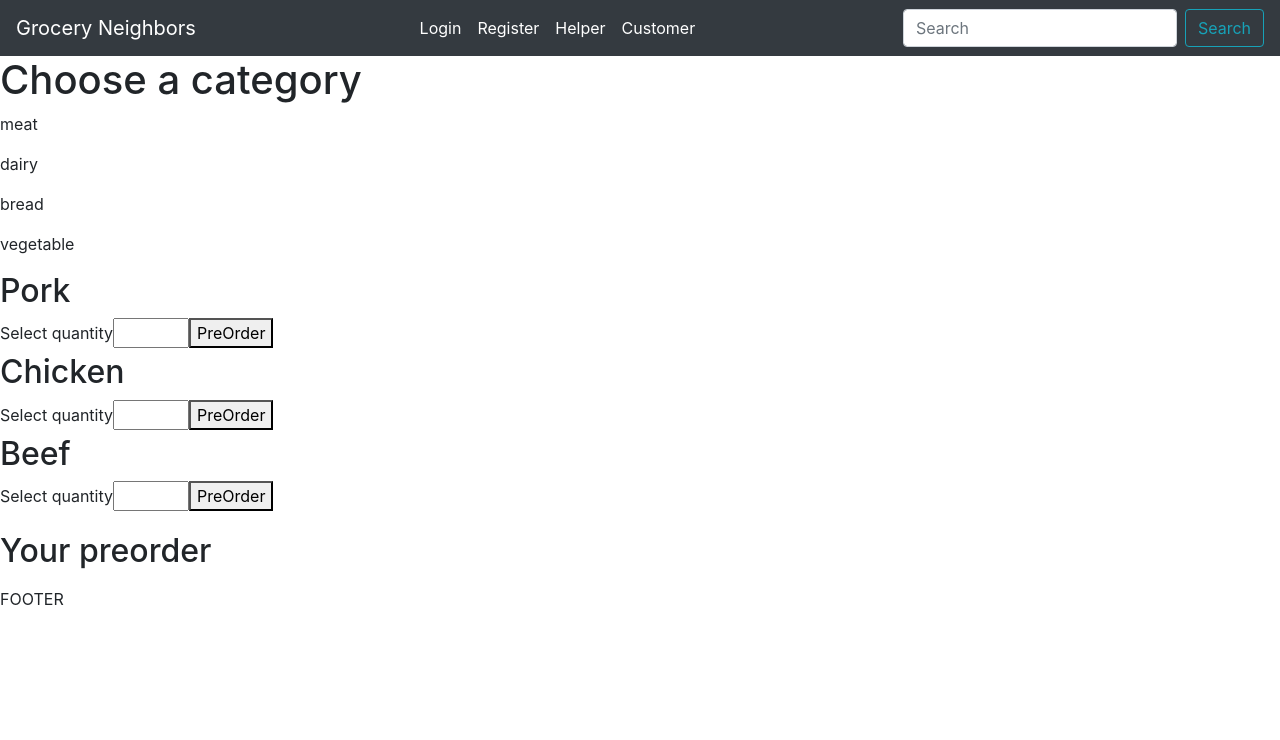
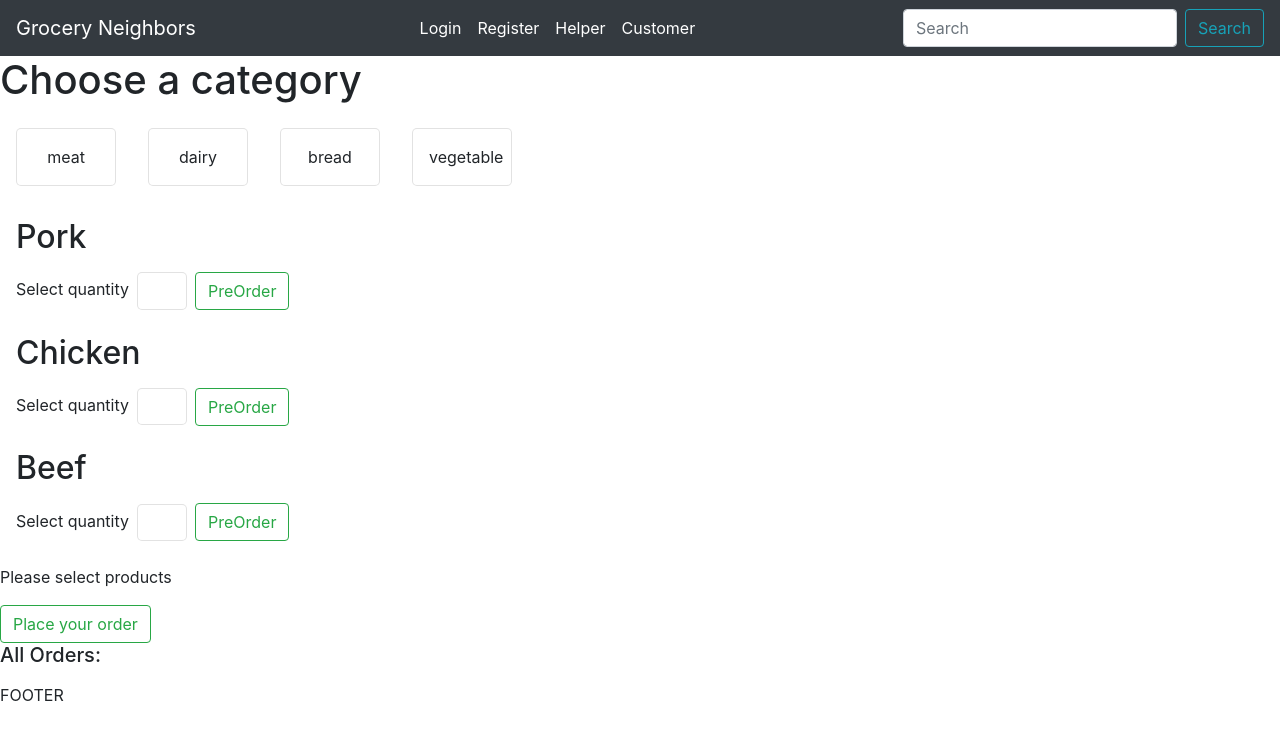
Before and after one commit to bea94k/neighbors-help, a React (Create React App) app in the folder neighbors-help/: page /customer in a window 1280 px wide. Both pictures are taken after a click on the element "meat". Shown: the top 740 px of the page. Built offline with nearby package versions, Linux system fonts and the light colour scheme; data requests are answered from the project's data file.

Commit message:
Add order submit button and orders to database

```diff
--- a/neighbors-help/db.json
+++ b/neighbors-help/db.json
@@ -73,5 +73,6 @@
             "id": 4,
             "name": "vegetable"
         }
-    ]
+    ],
+    "orders": []
 }
--- /dev/null
+++ b/neighbors-help/src/Components/FormAddToOrder.css
@@ -0,0 +1,27 @@
+.categoryCard{
+    width: 100px;
+    text-align: center;
+    margin: 1rem;
+    background: #fff;
+    padding: 1rem;
+    display: inline-block;
+    border-radius: 5px;
+    border: 1px solid rgba(139, 139, 139, 0.25);
+}
+
+.product{
+    margin: 1rem;
+}
+
+.product input {
+  width: 50px;
+  border-radius: 5px;
+  border: 1px solid rgba(139, 139, 139, 0.25);
+  padding: 0.5rem;
+  margin: 0.5rem;
+  font-size: 0.8rem;
+}
+
+.preOrder{
+    margin: 1rem;
+  }
--- a/neighbors-help/src/Components/FormAddToOrder.js
+++ b/neighbors-help/src/Components/FormAddToOrder.js
@@ -1,5 +1,7 @@
 import React, { useState, useEffect } from "react";
 import axios from 'axios';
+import './FormAddToOrder.css';
+import Button from 'react-bootstrap/Button';
 
 const FormCategories = () => {
 
@@ -17,7 +19,7 @@ const FormCategories = () => {
 
     const categoryList = categories.map(cat => {
         return (
-            <p key={cat.id}
+            <p className="categoryCard" key={cat.id}
                 onClick={() => showProductHandler(cat.id)}>
                 {cat.name}
             </p>
@@ -47,33 +49,45 @@ const FormCategories = () => {
 
     const productList = products.map(prod => {
         return (
-            <div key={prod.id}>
+            <div key={prod.id} className="product">
                 <h2>{prod.name}</h2>
                 <label htmlFor="">Select quantity</label>
                 <input type="number" name={prod.name} id={prod.id} onChange={(event) => addItemHandler(event, prod.catId)} min="0" max="5" />
-                <button onClick={addToOrderHandler}>PreOrder</button>
+                <Button variant="outline-success" onClick={addToOrderHandler}>PreOrder</Button>
             </div>
         );
     });
 
     const orderList = order.map((o) => {
         return (
-            <p key={o.prodId} >
-                {o.name}: {o.quantity}</p>
+            <p key={o.prodId} className="preOrder">
+                x {o.name}: {o.quantity}</p>
         );
     });
+
+    const postOrderHandler = () => {
+        axios.post('http://localhost:3001/orders', { order }).then(response => {
+            console.log(response.data);
+            setOrder([]);
+        });
+    };
 
     return (
         <div>
             <div>
                 <h1>Choose a category</h1>
-                <p>{categoryList}</p>
-                <p>{productList}</p>
+                <div>{categoryList}</div>
+                <div>{productList}</div>
             </div>
             <div>
-                <h2>Your preorder</h2>
-                <p>{orderList}</p>
+                {orderList == 0 ? (<p>Please select products</p>) : (
+                    <div>
+                        <h2>Your preorder</h2>
+                        <p>{orderList}</p>
+                    </div>
+                )}
             </div>
+            <Button variant="outline-success" onClick={postOrderHandler}>Place your order</Button>
         </div>
     );
 }
--- a/neighbors-help/src/Components/ViewAddToOrder.js
+++ b/neighbors-help/src/Components/ViewAddToOrder.js
@@ -1,13 +1,44 @@
 // preview of chosen porducts while placing order
-import React from 'react';
+import React, { useState, useEffect } from 'react';
+import axios from 'axios';
+import Card from 'react-bootstrap/Card';
+import ListGroup from 'react-bootstrap/ListGroup';
 
 
-const ViewAddToOrder = (props) => {
+const ViewAddToOrder = () => {
+
+    const [orders, setOrders] = useState([]);
+
+    useEffect(() => {
+        axios.get('http://localhost:3001/orders')
+            .then(response => {
+                setOrders(response.data);
+                console.log(orders);
+            });
+    }, []);
+
+    const ordersList = orders.map(({ id, order }) => {
+        return (
+            <Card>
+                <ListGroup variant="flush">
+                    <p key={id}>Order ID: {id}</p>
+                    {order.map(order => {
+                        return (
+                            <ListGroup.Item>
+                                x {order.name}: {order.quantity}
+                            </ListGroup.Item>
+                        );
+                    })}
+                </ListGroup>
+            </Card >
+        );
+    });
 
     return (
-        <div>
-
-        </div>
+        <>
+            <Card.Title>All Orders:</Card.Title>
+            <p>{ordersList}</p>
+        </>
     );
 }
 
--- a/neighbors-help/src/HomeCustomer.js
+++ b/neighbors-help/src/HomeCustomer.js
@@ -11,7 +11,6 @@ const HomeCustomer = () => {
         <div>
             <FormAddToOrder />
             <ViewAddToOrder />
-
         </div>
     )
 }
```
